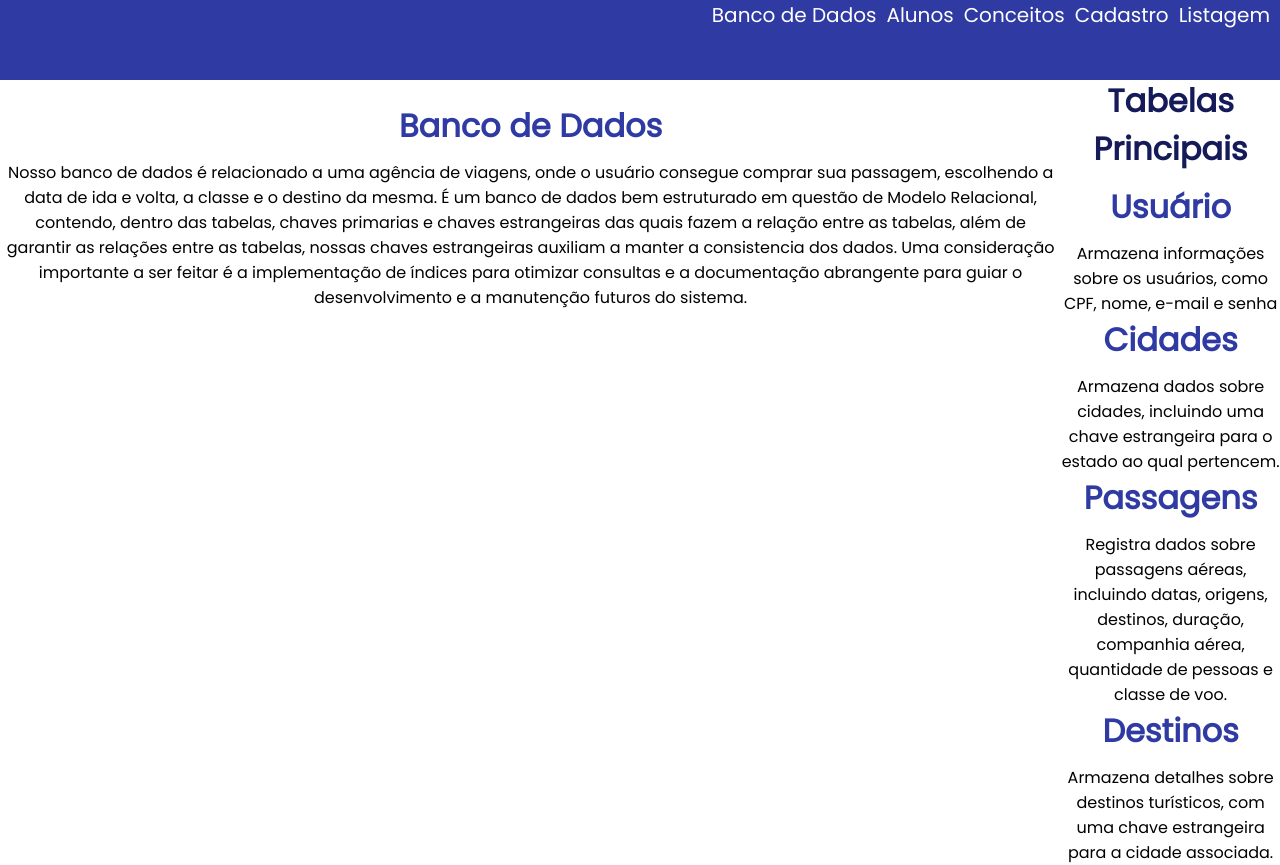
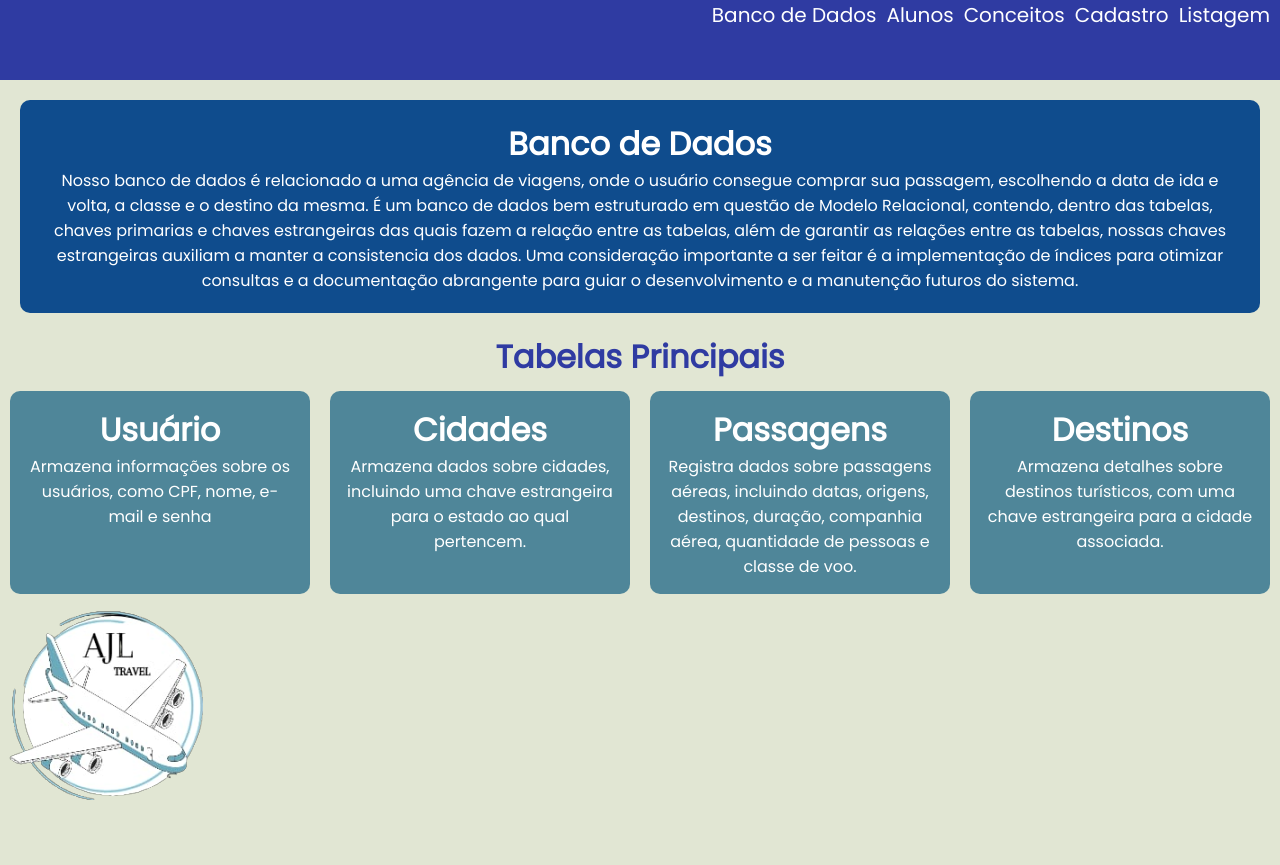
Before and after one commit to defendii/Avalia-o-4-BIm-DW, a Python web app: template flask/templates/bd.html in a window 1280 px wide. After the commit the page ends 800 px from the top, so only its background shows below. Run offline with Jinja, Linux system fonts and the light colour scheme; the template is opened without the code that fills it, so the values that code supplies are empty.

Commit message:
arrumando bd flask

```diff
--- a/flask/static/bd.css
+++ b/flask/static/bd.css
@@ -10,7 +10,8 @@
     --top-text-color: rgb(255, 255, 255);
     --top-color: rgb(47, 59, 162);
     --fundo-color: rgb(207, 207, 207);
-    --top-color-h1: rgb(21, 27, 88);
+    --color-box: #0f4c8d;
+    --color-box-table: #4f8699;
 }
 
 .mobile {
@@ -146,99 +147,92 @@ h1, p {
 
 
 
-.desktop{
+.desktop {
     width: 100%;
     height: 100%;
     display: none;
     font-family: 'Poppins', sans-serif;
+
 }
 
-.top-desktop a{
+.top-desktop a {
     text-decoration: none;
     color: var(--top-text-color);
     font-size: 20px;
 }
 
-.top-desktop ul{
+.top-desktop ul {
     display: flex;
     justify-content: flex-end;
-    align-content: center;
+    align-items: center;
     list-style: none;
     column-gap: 10px;
     margin-right: 10px;
 }
 
-.top-desktop{
-    display: block;
+.desktop {
+    display: none;
     position: fixed;
     background-color: var(--top-color);
-    color: var(--top-text-color);
     height: 10%;
     width: 100%;
 }
 
-.container-desktop{
-    margin-top: 6%;
-    height: 100%;
-    width: 90%;
+h1,
+p {
+    text-align: center;
+    color: white;
 }
 
-.content-box{
-    display: flex;
-    align-items: center;
-    margin-left: 5px;
-    margin-right: 5px;
-    margin-top: 8%;
-    height: 100%;
-    flex-direction: column;
-}
-
-.cor-desktop{
-    width: 450px;
-    height: 90%;
-    background-color: var(--fundo-color);
-    display: flex;
-    justify-content: center;
-    align-items: center;
+.content-desktop {
+    margin: 20px;
+    padding: 20px;
+    border: 1px solid none;
+    background-color: var(--color-box);
+    box-sizing: border-box;
     border-radius: 10px;
 }
 
-.logo-pas{
-    display: flex;
-    justify-content: center;
+.tabelas-desktop{
+    color: var(--top-color);
 }
 
-.logo{
-    height: 100px;
-    width: 100px;
+.container-desktop{
+    display: flex;
 }
 
-.tabelas{
-    color: var(--top-color-h1);
+.container-desktop>div {
+    flex: 1;
+    margin: 10px;
+    padding: 15px;
+    border: 1px solid none;
+    text-align: center;
+    border-radius: 10px;
+    background-color: var(--color-box-table);
+
 }
 
-/* .select-desktop{
-    color: var(--cinza-escuro-color);
-    border: none;
-    border-radius: 5px;
-    width: 400px;
-    height: 40px;
-    background-color: var(--top-text-color);
-} */
+.logo-desktop{
+
+    display: block;
+    margin: 0 auto;
+
+}
+
+body{
+    background-color: #e1e6d3;
+}
 
 
-@media screen and (min-width: 760px) {
+@media screen and (min-width: 760px){
     .mobile {
         display: none;
     }
 
+    .menu-mobile{
+        display: none;
+    }
     .desktop{
-        display: flex;
-    }
-
-    h1{
-        margin-bottom: 10px;
-        color: var(--top-color);
-        /* text-align: center; */
+        display: block;
     }
 }
--- a/flask/templates/bd.html
+++ b/flask/templates/bd.html
@@ -81,10 +81,9 @@
             </ul>
         </div>
 
-
         <br>
         <br>
-        <div class="content-box">
+        <div class="content-desktop">
             <h1>Banco de Dados</h1>
             <p>Nosso banco de dados é relacionado a uma agência de viagens, onde o usuário consegue comprar sua
                 passagem,
@@ -97,17 +96,11 @@
 
         </div>
 
-
+        <h1 class="tabelas-desktop">
+            Tabelas Principais
+        </h1>
 
         <div class="container-desktop">
-
-            <!-- <div class="logo-pas">
-                <img class="logo" src="{{ url_for('static', filename='Imagens/logo1.png') }}" alt="">
-            </div> -->
-
-            <h1 class="tabelas">
-                Tabelas Principais
-            </h1>
 
             <div class="">
                 <h1>Usuário</h1>
@@ -132,7 +125,7 @@
 
         </div>
 
-        <!-- <img class="logo" src="{{ url_for('static', filename='Imagens/logo1.png') }}" alt=""> -->
+        <img class="logo" src="{{ url_for('static', filename='Imagens/logo1.png') }}" alt="">
 
 
 
```
